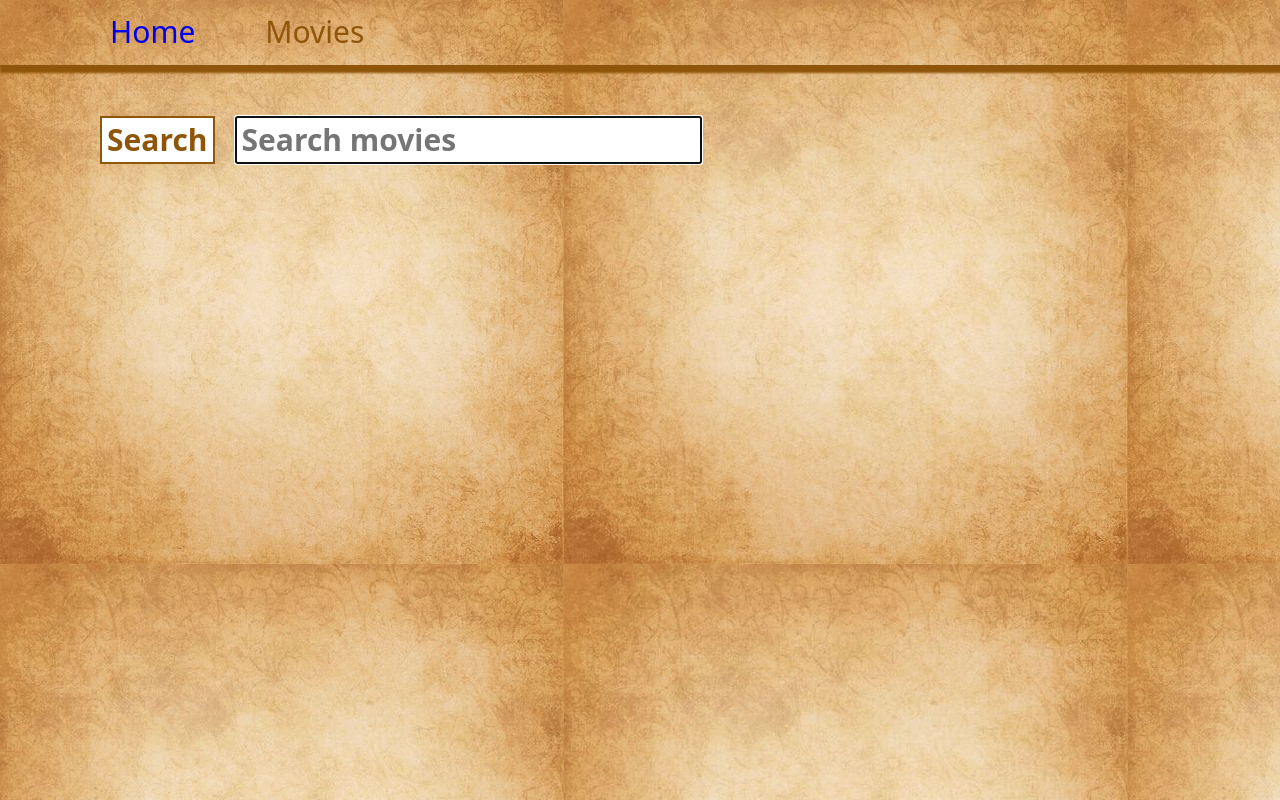
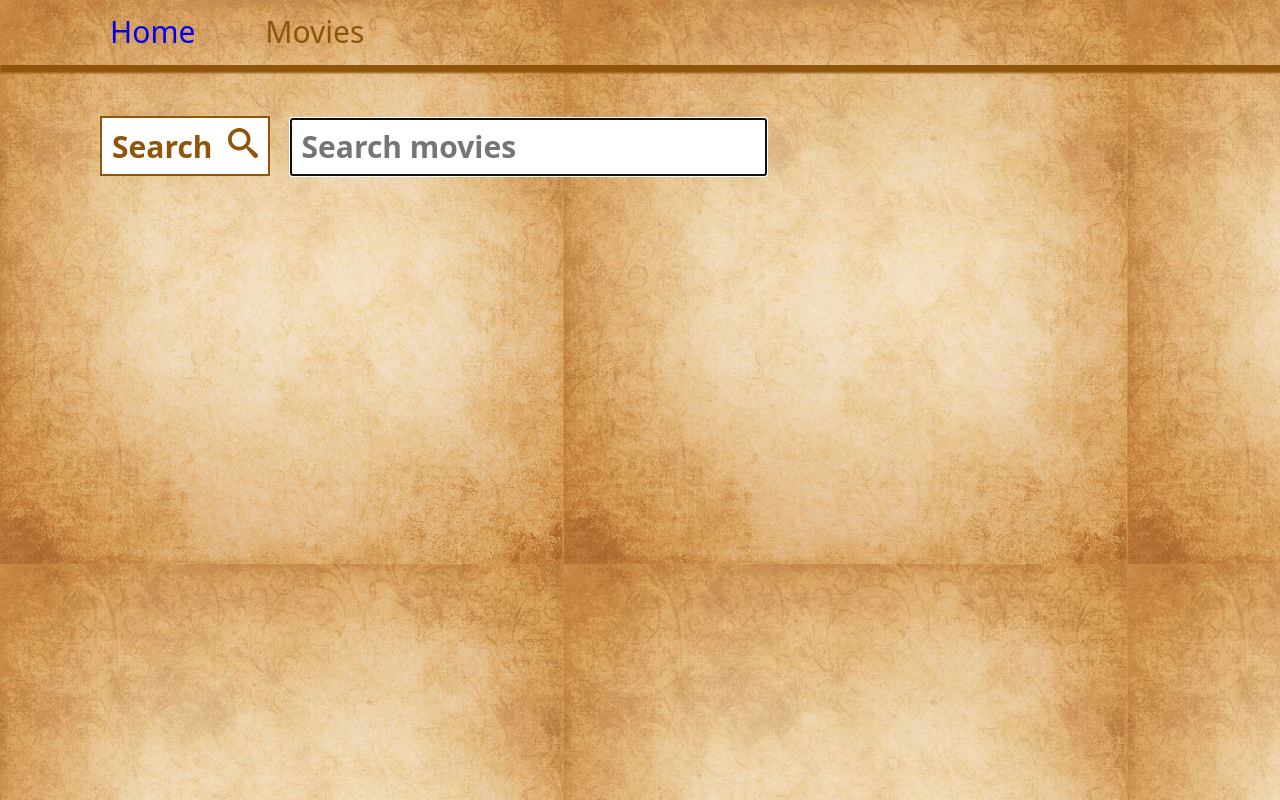
Before and after one commit to RomanKorotaev/goit-react-hw-04-movies, a React (Create React App) app: page /movies in a window 1280 px wide. Built offline with nearby package versions, Linux system fonts and the light colour scheme.

Commit message:
Установлена иконка поиска

```diff
--- a/package.json
+++ b/package.json
@@ -3,6 +3,7 @@
   "version": "0.1.0",
   "private": true,
   "dependencies": {
+    "@fortawesome/fontawesome-free": "^5.15.4",
     "@testing-library/jest-dom": "^5.14.1",
     "@testing-library/react": "^11.2.7",
     "@testing-library/user-event": "^12.8.3",
@@ -10,6 +11,7 @@
     "modern-normalize": "^1.1.0",
     "react": "^17.0.2",
     "react-dom": "^17.0.2",
+    "react-icons": "^4.3.1",
     "react-loader-spinner": "^4.0.0",
     "react-router-dom": "^5.3.0",
     "react-scripts": "4.0.3",
--- a/src/pages/MovieDetailsPage/MovieDetailsPage.js
+++ b/src/pages/MovieDetailsPage/MovieDetailsPage.js
@@ -3,6 +3,10 @@ import {useParams, NavLink, Link, Route, useRouteMatch} from "react-router-dom"
 import MovieService from '../../components/Services/MovieService';
 import Cast from '../Cast/Cast'
 import Reviews from "../Reviews/Reviews";
+
+
+import {IoIosArrowRoundBack } from "react-icons/io";
+
 
 import s from './MovieDetailsPage.module.css'
 
@@ -26,12 +30,13 @@ console.log ('movie =', movie );
 
     return (
     <div className={s.movieDetailsContiner} id="pageTop">
-            {/* <p>компонент MovieDetailsPage, страница с детальной информацией о кинофильме  </p>
-            <p>{` Movie # ${movieID} `}</p> */}
 
             {movie && <div>
 
-                <Link className={s.goBackBtn} to={ `/` }> Go back </Link>
+                <Link className={s.goBackBtn} to={ `/` }>
+                     {/* <IoIosArrowRoundBack className={s.goBackArrow}/> */}
+                    Go back
+                </Link>
 
                 <div className={s.movie_item} >
 
--- a/src/pages/MovieDetailsPage/MovieDetailsPage.module.css
+++ b/src/pages/MovieDetailsPage/MovieDetailsPage.module.css
@@ -47,6 +47,20 @@
   border: 2px solid white;
 }
 
+.goBackArrow {
+  width: 40px;
+  height: 40px;
+  padding: 1px;
+  /* border: 2px solid white; */
+  color: rgb(143, 85, 10);
+  margin-right: 10px;
+}
+
+.goBackArrow:hover,
+.goBackArrow:focus {
+  color: white;
+}
+
 .aditionalInf_title {
   font-size: 30px;
   font-weight: 700;
@@ -65,7 +79,7 @@
   font-size: 25px;
   font-weight: 700;
   color: rgb(143, 85, 10);
-  color: red;
+  /* color: red; */
   border: 2px solid rgb(143, 85, 10);
   border-radius: 10px;
   padding: 10px;
--- a/src/pages/SearchForm/SearchForm.js
+++ b/src/pages/SearchForm/SearchForm.js
@@ -1,5 +1,8 @@
 import { useState, useCallback} from 'react';
 import s from './SearchForm.module.css'
+import {ImSearch} from 'react-icons/im'
+
+
 function SearchForm( {onFormSubmit} ) {
 
     const [quiryWord, setQuiryWord] = useState ('');
@@ -30,7 +33,10 @@ function SearchForm( {onFormSubmit} ) {
 
             <form onSubmit={handleSubmit}  className={s.searchForm}>
               <button type="submit" className={s.submitBtn }>
-                <span className=''>Search</span>
+                {/* <span className=''>Search</span> */}
+                Search
+                <ImSearch style={{marginLeft: 15 }}/>
+
               </button>
 
                 <input
@@ -44,6 +50,7 @@ function SearchForm( {onFormSubmit} ) {
                 />
 
             </form>
+
         </div>
     )
 }
--- a/src/pages/SearchForm/SearchForm.module.css
+++ b/src/pages/SearchForm/SearchForm.module.css
@@ -5,7 +5,7 @@
 
   color: rgb(143, 85, 10);
   border: 2px solid rgb(143, 85, 10);
-  padding: 5px;
+  padding: 10px;
   background-color: white;
 
   margin-right: 20px;
@@ -14,7 +14,10 @@
 
 .submitBtn:hover,
 .submitBtn:focus {
-  border: 2px solid white;
+  border: 2px solid black;
+  border-radius: 10px;
+  /* color: black;  */
+  font-style: italic;
 }
 
 .searchForm {
@@ -24,7 +27,8 @@
 }
 
 .inputStyle {
+  color: rgb(143, 85, 10);
   font-size: 30px;
   font-weight: 700;
-  padding: 5px;
+  padding: 10px;
 }
```
Also changed, not shown: 1 other file (tests, documents, lock files or other folders).
